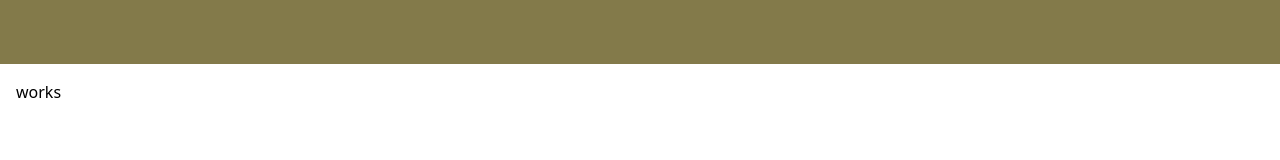
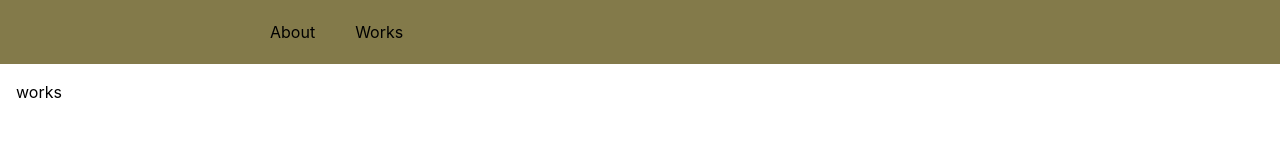
Before and after one commit to zendagin/portfolio, a Nuxt app: page /works in a window 1280 px wide. Shown: the top 160 px of the page. Built offline with nearby package versions, Linux system fonts and the light colour scheme.

Commit message:
feat: nav bar tabs

```diff
--- a/assets/css/main.css
+++ b/assets/css/main.css
@@ -5,4 +5,9 @@
 
     --navbar-height: 64px;
     --footer-height: 64px;
+    --navbar-tab-padding: 8px 20px;
 }
+
+body {
+    font-family: Inter,Helvetica Neue,Arial,Hiragino Kaku Gothic ProN,Hiragino Sans,Meiryo,sans-serif;
+}
--- /dev/null
+++ b/components/NavBar/Tab.vue
@@ -0,0 +1,20 @@
+<template>
+    <nuxt-link class="navbar-tab" :to="path">
+        {{ label}}
+    </nuxt-link>
+</template>
+
+<script setup lang="ts">
+const {label, path} = defineProps({
+    label: String,
+    path: String
+});
+</script>
+
+<style scoped>
+.navbar-tab {
+    line-height: var(--navbar-height);
+    padding: var(--navbar-tab-padding);
+    text-align: center;
+}
+</style>
--- a/components/NavBar.vue
+++ b/components/NavBar/index.vue
@@ -1,11 +1,13 @@
 <template>
     <div class="nav-bar">
-        <div class="container mx-auto"></div>
+        <div class="container mx-auto">
+            <NavBarTab label="About" path="/"></NavBarTab>
+            <NavBarTab label="Works" path="/works"></NavBarTab>
+        </div>
     </div>
 </template>
 
 <script setup lang="ts">
-
 </script>
 
 <style scoped>
--- a/layouts/default.vue
+++ b/layouts/default.vue
@@ -8,6 +8,9 @@
     </div>
 </template>
 
+<script setup lang="ts">
+</script>
+
 <style scoped>
 .view {
     min-height: 100vh;
```
